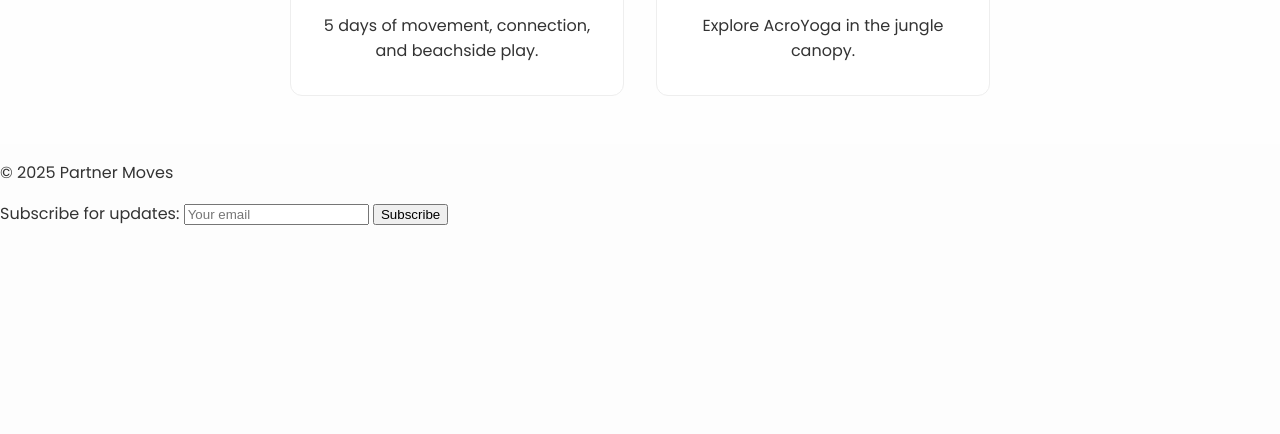
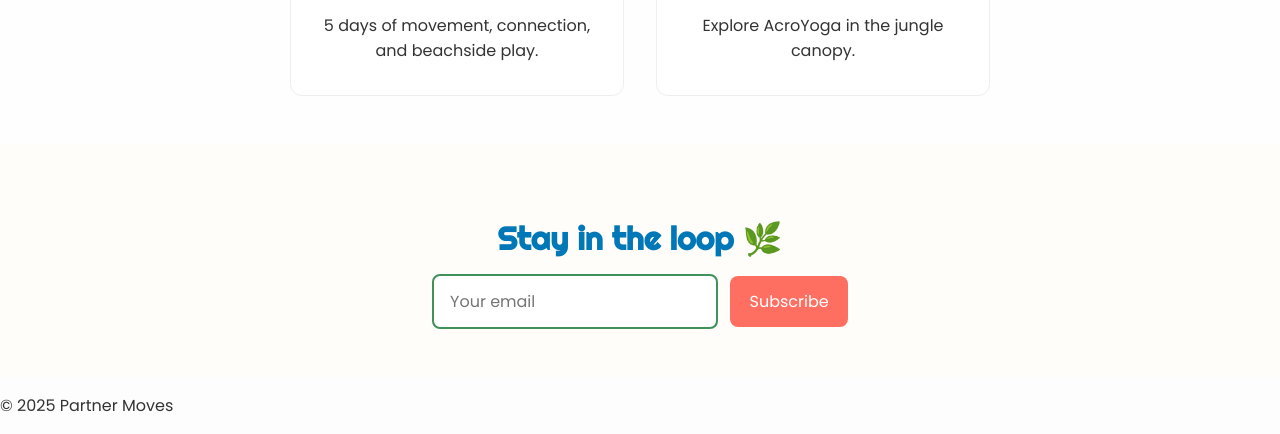
Before and after one commit to katnguyen143/partnermoves, a plain HTML site: page index.html in a window 1280 px wide. Shown: the part 2470-2904 px from the top of the page. Before the commit the page ends 2696 px from the top, so only its background shows below. Drawn offline with Linux system fonts and the light colour scheme.

Commit message:
added subscribe button styles

```diff
--- a/index.html
+++ b/index.html
@@ -112,15 +112,17 @@
         </div>
     </section>
 
+    <section class="subscribe">
+        <h2>Stay in the loop 🌿</h2>
+        <form action="/subscribe" method="POST">
+            <input type="email" placeholder="Your email" required />
+            <button type="submit">Subscribe</button>
+        </form>
+    </section>
 
 
     <footer>
         <p>© 2025 Partner Moves</p>
-        <form>
-            <label for="email">Subscribe for updates:</label>
-            <input type="email" id="email" placeholder="Your email" />
-            <button type="submit">Subscribe</button>
-        </form>
     </footer>
 
 </body>
--- a/style.css
+++ b/style.css
@@ -318,4 +318,44 @@ main {
     place-items: center;
     text-align: center;
     line-height: 1;
-    clip-path: polygon( 50% 0%, 60% 10%, 70% 0%, 80% 10%, 90% 0%, 100% 10%, 90% 20%, 100% 30%, 90% 40%, 100% 50%, 90% 60%, 100% 70%, 90% 80%, 100% 90%, 90% 100%, 80% 90%, 70% 100%, 60% 90%, 50% 100%, 40% 90%, 30% 100%, 20% 90%, 10% 100%, 0% 90%, 10% 80%, 0% 70%, 10% 60%, 0% 50%, 10
+    clip-path: polygon( 50% 0%, 60% 10%, 70% 0%, 80% 10%, 90% 0%, 100% 10%, 90% 20%, 100% 30%, 90% 40%, 100% 50%, 90% 60%, 100% 70%, 90% 80%, 100% 90%, 90% 100%, 80% 90%, 70% 100%, 60% 90%, 50% 100%, 40% 90%, 30% 100%, 20% 90%, 10% 100%, 0% 90%, 10% 80%, 0% 70%, 10% 60%, 0% 50%, 10)
+}
+
+.subscribe {
+    background-color: #fffdf9;
+    text-align: center;
+    padding: 3rem 2rem;
+}
+
+    .subscribe h2 {
+        font-size: 2rem;
+        color: #0077B6; /* lagoon blue */
+        margin-bottom: 1rem;
+    }
+
+    .subscribe input[type="email"] {
+        padding: 0.8rem 1rem;
+        border: 2px solid #41915B; /* nature green */
+        border-radius: 8px;
+        font-size: 1rem;
+        font-family: 'Poppins', sans-serif;
+        width: 250px;
+        max-width: 80%;
+        margin-right: 0.5rem;
+    }
+
+    .subscribe button {
+        padding: 0.8rem 1.2rem;
+        background-color: #FF6F61; /* coral */
+        color: #fff;
+        border: none;
+        border-radius: 8px;
+        font-size: 1rem;
+        font-family: 'Poppins', sans-serif;
+        cursor: pointer;
+        transition: background-color 0.3s ease;
+    }
+
+        .subscribe button:hover {
+            background-color: #e85c50;
+        }
```
